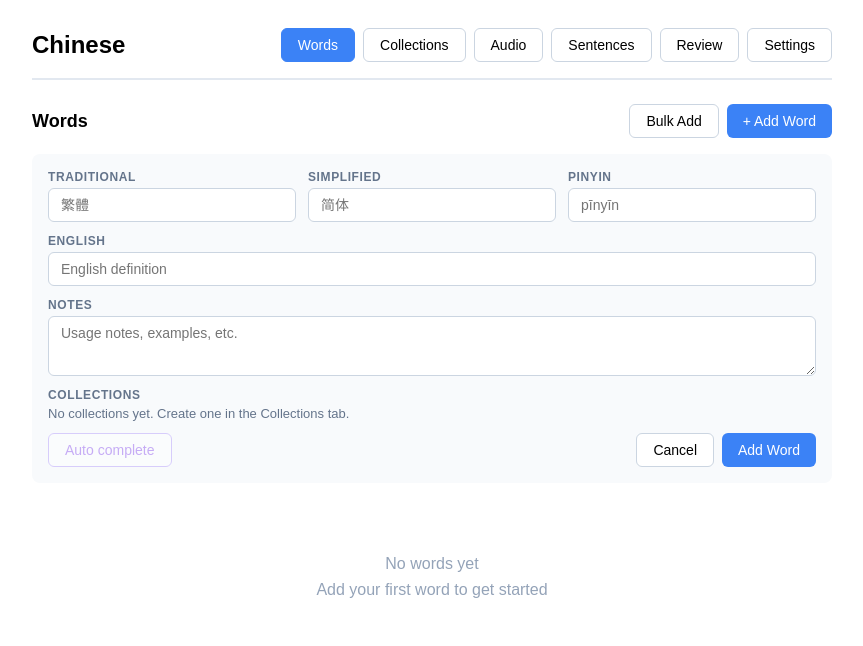
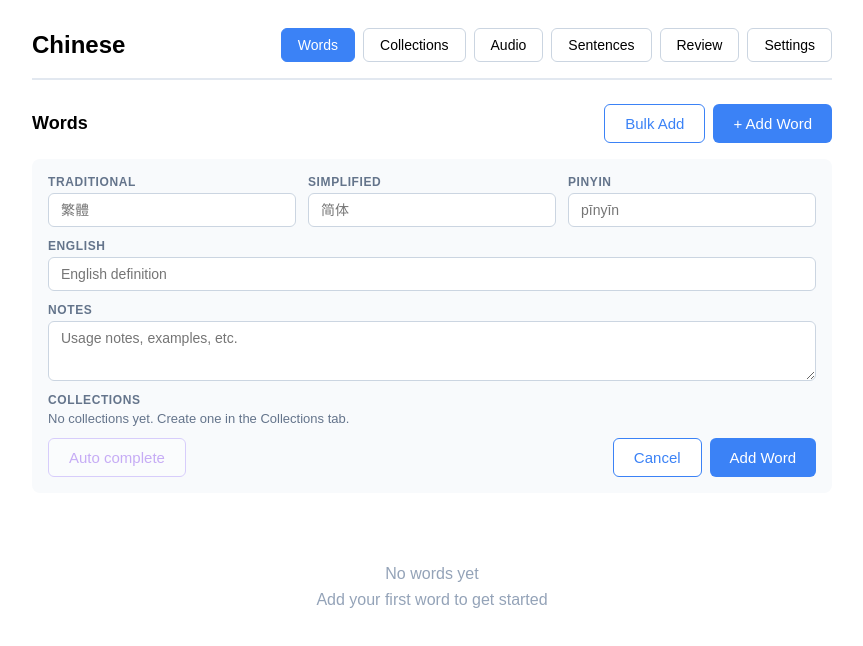
Before and after one commit to leafo/chinese, a React app: page / in a window 1280 px wide. Both pictures are taken after a click on the button "+ Add Word". Shown: the top 646 px of the page, without its empty margins (208-1071 px from the left). Built offline with nearby package versions, Linux system fonts and the light colour scheme; the HTML template or start-up script is replaced by a standard one.

Commit message:
unify button styles, misc stuff

```diff
--- a/src/AudioManager.jsx
+++ b/src/AudioManager.jsx
@@ -127,12 +127,12 @@ export function AudioManager() {
         </div>
         <div className={styles.importToolbarActions}>
           {bulkProgress ? (
-            <button className={styles.cancelButton} onClick={handleCancel}>
+            <button className={styles.secondaryButton} onClick={handleCancel}>
               Cancel
             </button>
           ) : (
             <button
-              className={styles.addButton}
+              className={styles.primaryButton}
               onClick={handleGenerateAll}
               disabled={!words || words.length === 0}
             >
--- a/src/CollectionList.jsx
+++ b/src/CollectionList.jsx
@@ -33,8 +33,8 @@ function CollectionForm({ onSave, onCancel }) {
         <textarea value={objectives} onChange={(e) => setObjectives(e.target.value)} placeholder="Learning objectives used to guide sentence generation" rows={3} />
       </div>
       <div className={styles.formActions}>
-        <button type="button" className={styles.cancelButton} onClick={onCancel}>Cancel</button>
-        <button type="submit" className={styles.addButton}>Add Collection</button>
+        <button type="button" className={styles.secondaryButton} onClick={onCancel}>Cancel</button>
+        <button type="submit" className={styles.primaryButton}>Add Collection</button>
       </div>
     </form>
   );
@@ -81,10 +81,10 @@ export function CollectionList() {
       <div className={styles.sectionHeader}>
         <h2>Collections</h2>
         <div className={styles.importToolbarActions}>
-          <button className={styles.cancelButton} onClick={() => setRoute({ view: 'generate-collection' })}>
+          <button className={styles.secondaryButton} onClick={() => setRoute({ view: 'generate-collection' })}>
             Generate
           </button>
-          <button className={styles.addButton} onClick={() => setShowForm(!showForm)}>
+          <button className={styles.primaryButton} onClick={() => setShowForm(!showForm)}>
             + Add Collection
           </button>
         </div>
--- a/src/EditCollectionDialog.jsx
+++ b/src/EditCollectionDialog.jsx
@@ -42,7 +42,7 @@ export function EditCollectionDialog({
         <h3>Edit Collection</h3>
         <button
           type="button"
-          className={styles.cancelButton}
+          className={styles.secondaryButton}
           onClick={onClose}
         >
           Close
@@ -64,8 +64,8 @@ export function EditCollectionDialog({
           </div>
           <div className={styles.formActions}>
             <div className={styles.formActionsRight}>
-              <button type="button" className={styles.cancelButton} onClick={onClose}>Cancel</button>
-              <button type="submit" className={styles.addButton}>Save</button>
+              <button type="button" className={styles.secondaryButton} onClick={onClose}>Cancel</button>
+              <button type="submit" className={styles.primaryButton}>Save</button>
             </div>
           </div>
         </form>
--- a/src/EditWordDialog.jsx
+++ b/src/EditWordDialog.jsx
@@ -100,8 +100,8 @@ export function WordForm({ onSave, onCancel, initial, collections, collectionsLo
           {completing ? 'Completing...' : 'Auto complete'}
         </button>
         <div className={styles.formActionsRight}>
-          {onCancel && <button type="button" className={styles.cancelButton} onClick={onCancel}>Cancel</button>}
-          <button type="submit" className={styles.addButton}>{initial ? 'Save' : 'Add Word'}</button>
+          {onCancel && <button type="button" className={styles.secondaryButton} onClick={onCancel}>Cancel</button>}
+          <button type="submit" className={styles.primaryButton}>{initial ? 'Save' : 'Add Word'}</button>
         </div>
       </div>
     </form>
@@ -201,7 +201,7 @@ export function EditWordDialog({
         <h3>Edit Word</h3>
         <button
           type="button"
-          className={styles.cancelButton}
+          className={styles.secondaryButton}
           onClick={onClose}
         >
           Close
--- a/src/Flashcards.jsx
+++ b/src/Flashcards.jsx
@@ -87,7 +87,7 @@ function FlashcardDashboard({ stats, loading, error, onStart, collections, colle
           Learn New Words
         </button>
         <button
-          className={styles.smallButton}
+          className={styles.secondaryButton}
           onClick={handleSync}
           disabled={syncing}
         >
--- a/src/GenerateSentences.jsx
+++ b/src/GenerateSentences.jsx
@@ -364,7 +364,7 @@ export function GenerateSentences() {
       {generationStatus === 'generating' && (
         <div className={styles.form}>
           <p>Generating sentences...</p>
-          <button className={styles.cancelButton} onClick={handleCancel}>
+          <button className={styles.secondaryButton} onClick={handleCancel}>
             Cancel
           </button>
         </div>
@@ -394,11 +394,11 @@ export function GenerateSentences() {
                 </button>
               )}
               {abortRef.current && (
-                <button className={styles.cancelButton} onClick={handleCancel}>
+                <button className={styles.secondaryButton} onClick={handleCancel}>
                   Cancel Audio
                 </button>
               )}
-              <button className={styles.cancelButton} onClick={handleReset}>
+              <button className={styles.secondaryButton} onClick={handleReset}>
                 New Generation
               </button>
             </div>
--- a/src/Settings.jsx
+++ b/src/Settings.jsx
@@ -138,7 +138,7 @@ export function Settings() {
           </select>
         </div>
         <div className={styles.formActions}>
-          <button type="submit" className={styles.addButton}>
+          <button type="submit" className={styles.primaryButton}>
             {saved ? 'Saved!' : 'Save'}
           </button>
         </div>
@@ -167,7 +167,7 @@ export function Settings() {
           <div className={styles.formActions}>
             <button
               type="button"
-              className={styles.addButton}
+              className={styles.primaryButton}
               onClick={handleExport}
               disabled={exporting}
             >
@@ -191,7 +191,7 @@ export function Settings() {
           <div className={styles.formActions}>
             <button
               type="button"
-              className={styles.addButton}
+              className={styles.primaryButton}
               onClick={handleImport}
               disabled={importing}
             >
--- a/src/WordList.jsx
+++ b/src/WordList.jsx
@@ -60,10 +60,10 @@ export function WordList() {
           )}
         </h2>
         <div className={styles.importToolbarActions}>
-          <button className={styles.cancelButton} onClick={() => setRoute({ view: 'import' })}>
+          <button className={styles.secondaryButton} onClick={() => setRoute({ view: 'import' })}>
             Bulk Add
           </button>
-          <button className={styles.addButton} onClick={() => setShowForm(!showForm)}>
+          <button className={styles.primaryButton} onClick={() => setShowForm(!showForm)}>
             + Add Word
           </button>
         </div>
--- a/src/index.module.css
+++ b/src/index.module.css
@@ -237,20 +237,6 @@
   color: #64748b;
 }
 
-.addButton {
-  padding: 8px 16px;
-  background: #3b82f6;
-  color: white;
-  border: none;
-  border-radius: 6px;
-  cursor: pointer;
-  font-size: 14px;
-}
-
-.addButton:hover {
-  background: #2563eb;
-}
-
 .form {
   display: flex;
   flex-direction: column;
@@ -434,12 +420,13 @@
 }
 
 .autoCompleteButton {
-  padding: 8px 16px;
+  padding: 10px 20px;
   background: white;
   border: 1px solid #a78bfa;
   border-radius: 6px;
   cursor: pointer;
-  font-size: 14px;
+  font-size: 15px;
+  font-weight: 500;
   color: #7c3aed;
 }
 
@@ -452,17 +439,24 @@
   cursor: default;
 }
 
-.cancelButton {
-  padding: 8px 16px;
+.secondaryButton {
+  padding: 10px 20px;
   background: white;
-  border: 1px solid #cbd5e1;
+  color: #3b82f6;
+  border: 1px solid #3b82f6;
   border-radius: 6px;
   cursor: pointer;
-  font-size: 14px;
+  font-size: 15px;
+  font-weight: 500;
 }
 
-.cancelButton:hover {
-  background: #f1f5f9;
+.secondaryButton:hover:not(:disabled) {
+  background: #eff6ff;
+}
+
+.secondaryButton:disabled {
+  opacity: 0.4;
+  cursor: default;
 }
 
 .tags {
@@ -955,6 +949,7 @@
   cursor: default;
 }
 
+
 .flashcardStatsGrid {
   display: grid;
   grid-template-columns: repeat(4, 1fr);
@@ -1204,6 +1199,13 @@
   gap: 8px;
 }
 
+.learnDescription {
+  color: #64748b;
+  font-size: 14px;
+  line-height: 1.5;
+  margin: 0 0 16px;
+}
+
 .learnCollectionName {
   font-size: 16px;
   font-weight: 500;
```
Also changed, not shown: src/GenerateCollection.jsx (+5 -5 lines), src/ImportWords.jsx (+4 -4 lines), src/Learn.jsx (+20 -1 lines).
